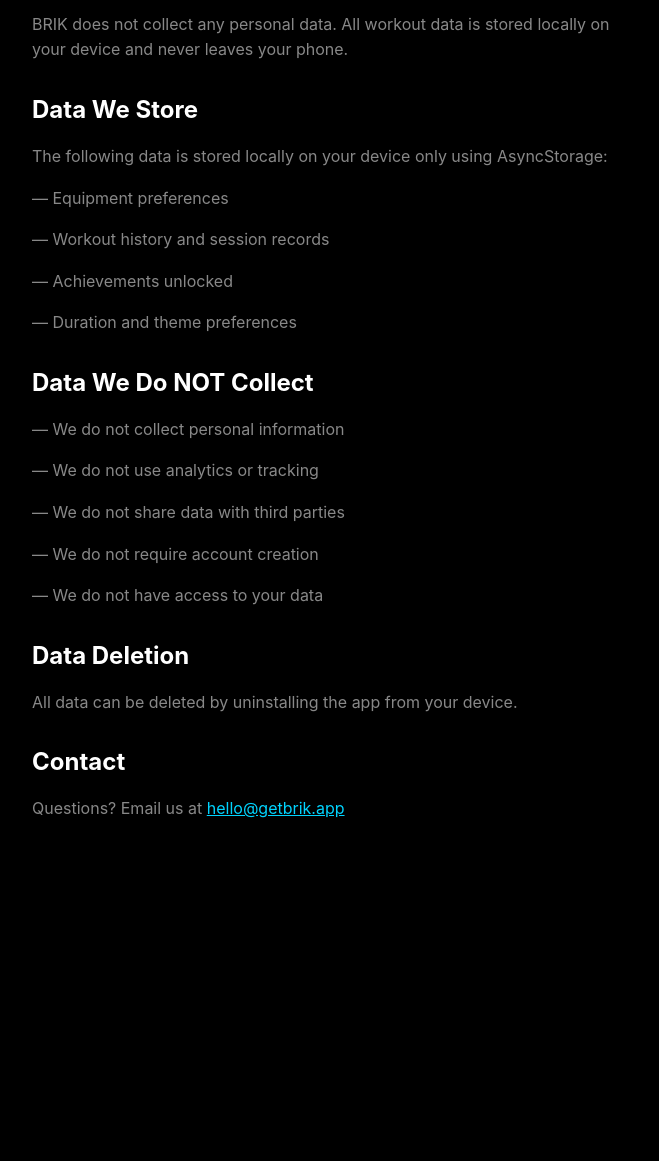
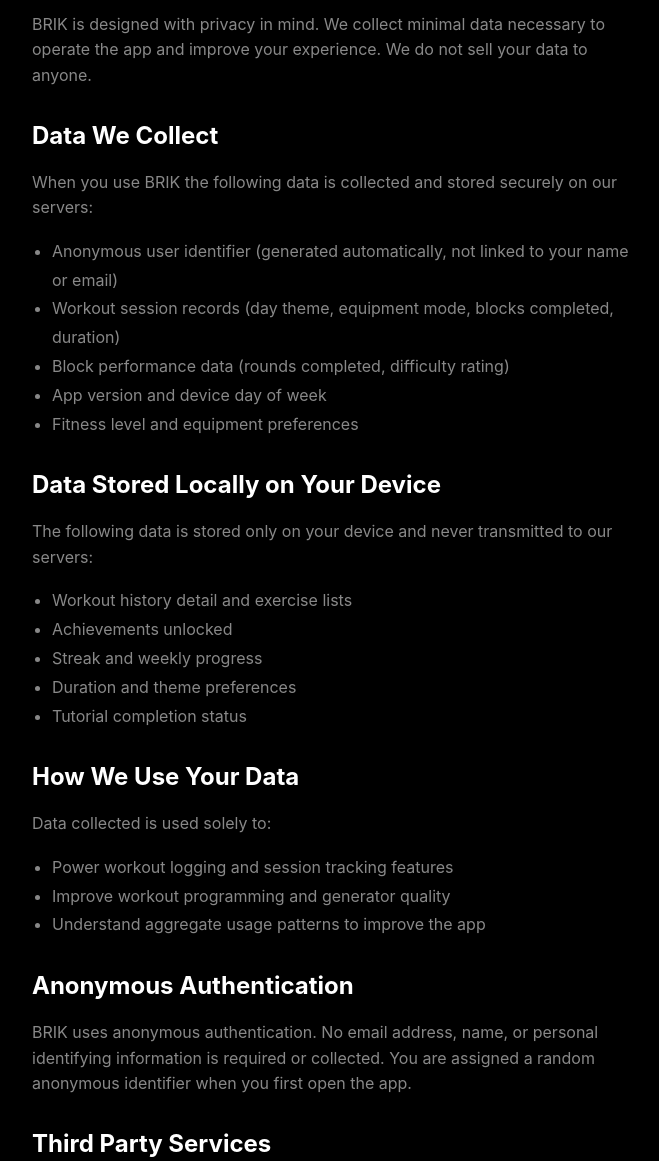
Before and after one commit to chrisvu621/brik-legal, a plain HTML site: page privacy.html in a window 1280 px wide. Shown: the part 260-1421 px from the top of the page, without its empty margins (308-967 px from the left). Before the commit the page ends 1122 px from the top, so only its background shows below. Drawn offline with Linux system fonts and the light colour scheme.

Commit message:
Update privacy.html

```diff
--- a/privacy.html
+++ b/privacy.html
@@ -5,12 +5,11 @@
   <meta name="viewport" content="width=device-width, initial-scale=1.0">
   <title>BRIK — Privacy Policy</title>
   <style>
-    body { background:#000; color:#fff;
-           font-family:-apple-system,sans-serif;
-           max-width:600px; margin:0 auto; padding:24px; }
+    body { background:#000; color:#fff; font-family:-apple-system,sans-serif; max-width:600px; margin:0 auto; padding:24px; }
     h1 { color:#00d4ff; }
     h2 { color:#fff; margin-top:32px; }
     p { color:#888; line-height:1.6; }
+    ul { color:#888; line-height:1.8; padding-left:20px; margin-top:8px; }
     a { color:#00d4ff; }
   </style>
 </head>
@@ -20,32 +19,61 @@
   <p>Last updated: April 2026</p>
 
   <h2>Overview</h2>
-  <p>BRIK does not collect any personal data.
-  All workout data is stored locally on your
-  device and never leaves your phone.</p>
+  <p>BRIK is designed with privacy in mind. We collect minimal data necessary to operate the app and improve your experience. We do not sell your data to anyone.</p>
 
-  <h2>Data We Store</h2>
-  <p>The following data is stored locally on
-  your device only using AsyncStorage:</p>
-  <p>— Equipment preferences</p>
-  <p>— Workout history and session records</p>
-  <p>— Achievements unlocked</p>
-  <p>— Duration and theme preferences</p>
+  <h2>Data We Collect</h2>
+  <p>When you use BRIK the following data is collected and stored securely on our servers:</p>
+  <ul>
+    <li>Anonymous user identifier (generated automatically, not linked to your name or email)</li>
+    <li>Workout session records (day theme, equipment mode, blocks completed, duration)</li>
+    <li>Block performance data (rounds completed, difficulty rating)</li>
+    <li>App version and device day of week</li>
+    <li>Fitness level and equipment preferences</li>
+  </ul>
+
+  <h2>Data Stored Locally on Your Device</h2>
+  <p>The following data is stored only on your device and never transmitted to our servers:</p>
+  <ul>
+    <li>Workout history detail and exercise lists</li>
+    <li>Achievements unlocked</li>
+    <li>Streak and weekly progress</li>
+    <li>Duration and theme preferences</li>
+    <li>Tutorial completion status</li>
+  </ul>
+
+  <h2>How We Use Your Data</h2>
+  <p>Data collected is used solely to:</p>
+  <ul>
+    <li>Power workout logging and session tracking features</li>
+    <li>Improve workout programming and generator quality</li>
+    <li>Understand aggregate usage patterns to improve the app</li>
+  </ul>
+
+  <h2>Anonymous Authentication</h2>
+  <p>BRIK uses anonymous authentication. No email address, name, or personal identifying information is required or collected. You are assigned a random anonymous identifier when you first open the app.</p>
+
+  <h2>Third Party Services</h2>
+  <p>BRIK uses Supabase to store workout session data securely. Supabase is a trusted infrastructure provider. Your data is stored on Supabase servers and is subject to Supabase's security standards. We do not share your data with any other third parties for advertising or marketing purposes.</p>
 
   <h2>Data We Do NOT Collect</h2>
-  <p>— We do not collect personal information</p>
-  <p>— We do not use analytics or tracking</p>
-  <p>— We do not share data with third parties</p>
-  <p>— We do not require account creation</p>
-  <p>— We do not have access to your data</p>
+  <ul>
+    <li>We do not collect your name, email, or contact information</li>
+    <li>We do not use advertising or third party analytics tracking</li>
+    <li>We do not sell your data to anyone</li>
+    <li>We do not collect location data</li>
+    <li>We do not access your camera, microphone, or contacts</li>
+  </ul>
 
-  <h2>Data Deletion</h2>
-  <p>All data can be deleted by uninstalling
-  the app from your device.</p>
+  <h2>Data Retention</h2>
+  <p>Session data stored on our servers is retained to power your workout history and progression features. Local device data can be deleted at any time by uninstalling the app. To request deletion of your server-side data email us at support@getbrik.app.</p>
+
+  <h2>Children's Privacy</h2>
+  <p>BRIK is not directed at children under 13. We do not knowingly collect data from children under 13. If you believe a child under 13 has used the app please contact us at support@getbrik.app.</p>
+
+  <h2>Changes to This Policy</h2>
+  <p>We may update this privacy policy from time to time. We will notify users of material changes through the app. Continued use of BRIK after changes constitutes acceptance of the updated policy.</p>
 
   <h2>Contact</h2>
-  <p>Questions? Email us at
-  <a href="mailto:hello@getbrik.app">
-  hello@getbrik.app</a></p>
+  <p>Questions about your privacy? Email us at <a href="mailto:support@getbrik.app">support@getbrik.app</a></p>
 </body>
 </html>
```
